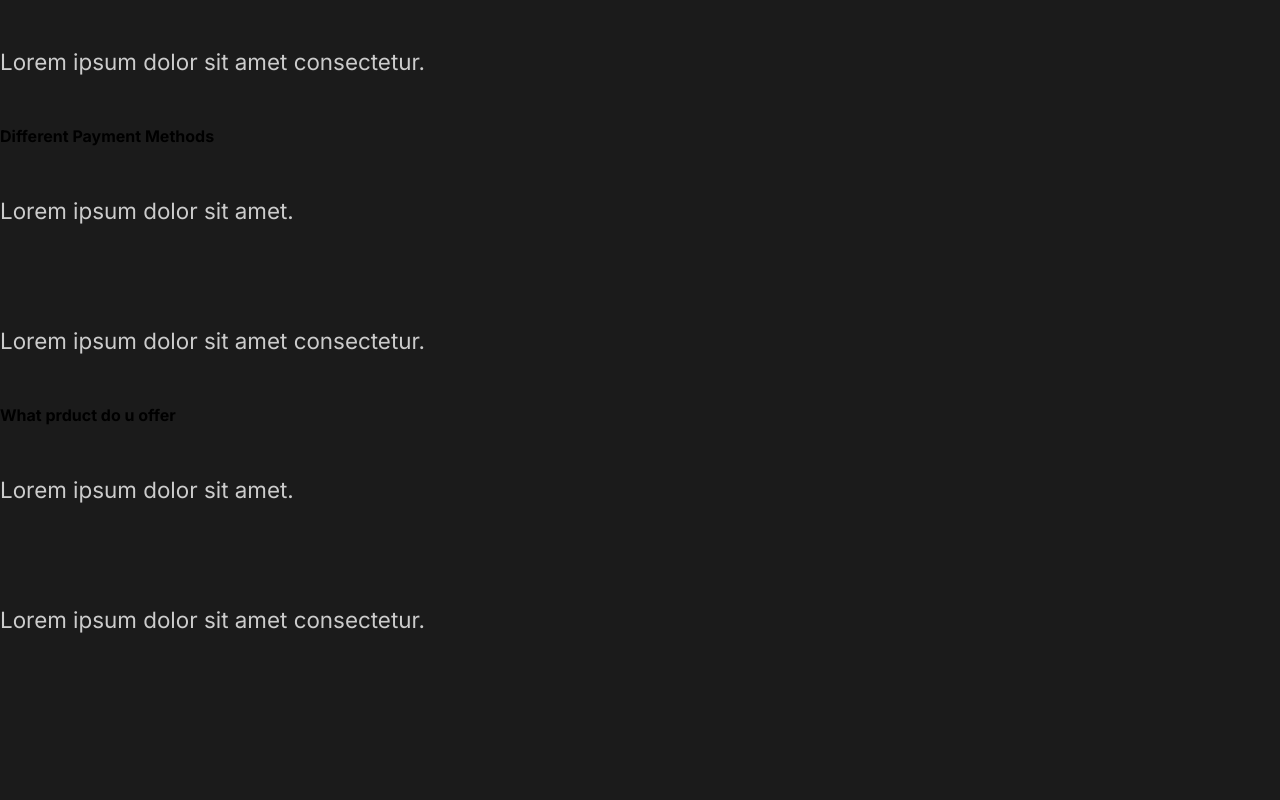
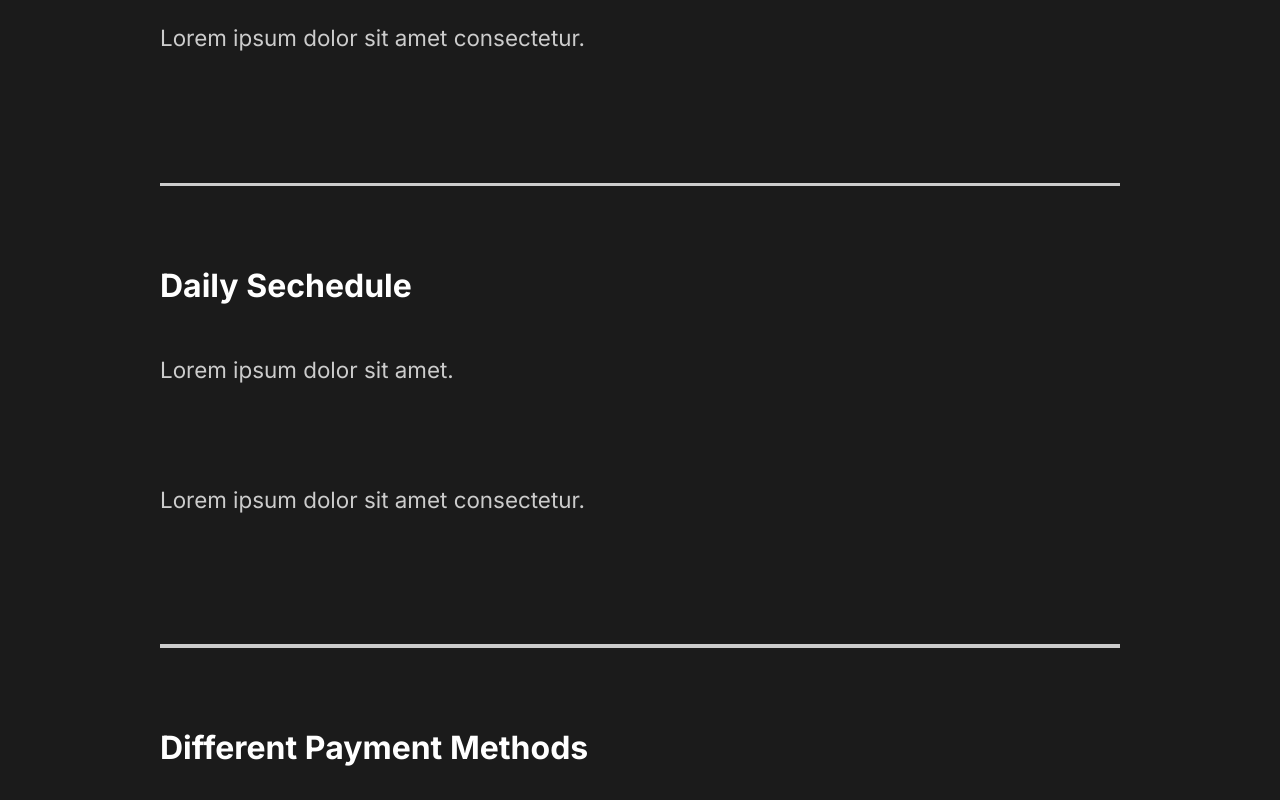
Before and after one commit to HakunaMatata5151/Capture, a React (Create React App) app: page / in a window 1280 px wide. Shown: the part 2580-3380 px from the top of the page. Before the commit the page ends 3265 px from the top, so only its background shows below. Built offline with nearby package versions, Linux system fonts and the light colour scheme.

Commit message:
7. Styled Faq Section

```diff
--- a/src/components/FaqSection.js
+++ b/src/components/FaqSection.js
@@ -1,8 +1,9 @@
 import React from "react";
-
+import styled from "styled-components";
+import { Hide, About, Description, Image } from "../styles";
 function FaqSection() {
   return (
-    <div className="faq">
+    <Faq>
       <h2>
         Any Questions <span>FAQ</span>
       </h2>
@@ -11,26 +12,51 @@
         <p>Lorem ipsum dolor sit amet.</p>
         <p>Lorem ipsum dolor sit amet consectetur.</p>
       </div>
-
+      <div className="faq-line"></div>
       <div className="question">
         <h4>Daily Sechedule</h4>
         <p>Lorem ipsum dolor sit amet.</p>
         <p>Lorem ipsum dolor sit amet consectetur.</p>
       </div>
-
+      <div className="faq-line"></div>
       <div className="question">
         <h4>Different Payment Methods</h4>
         <p>Lorem ipsum dolor sit amet.</p>
         <p>Lorem ipsum dolor sit amet consectetur.</p>
       </div>
-
+      <div className="faq-line"></div>
       <div className="question">
         <h4>What prduct do u offer</h4>
         <p>Lorem ipsum dolor sit amet.</p>
         <p>Lorem ipsum dolor sit amet consectetur.</p>
       </div>
-    </div>
+    </Faq>
   );
 }
-
+const Faq = styled(About)`
+  display: block;
+  span {
+    display: block;
+  }
+  h2 {
+    padding-bottom: 2rem;
+    font-weight: lighter;
+  }
+  .faq-line {
+    background: #cccccc;
+    height: 0.2rem;
+    margin: 2rem 0rem;
+    width: 100%;
+  }
+  .question {
+    padding: 3rem 0rem;
+    cursor: ponter;
+  }
+  .answer {
+    padding: 2rem 0rem;
+    p {
+      padding: 1rem 0rem;
+    }
+  }
+`;
 export default FaqSection;
--- a/src/components/GlobalStyle.js
+++ b/src/components/GlobalStyle.js
@@ -37,6 +37,7 @@
             }
             h4{
                 font-weight: bold;
+                font-size: 2rem;
             }
             span{
                 font-weight: bold;
```
